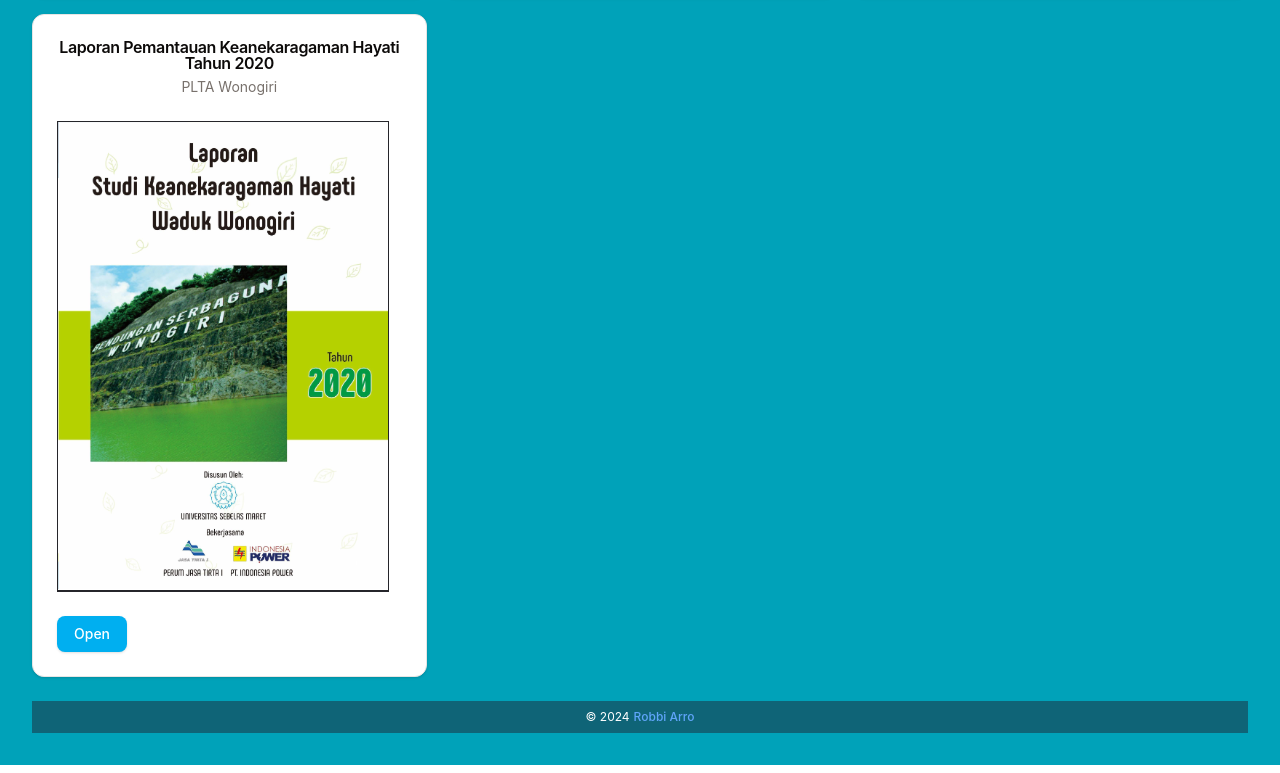
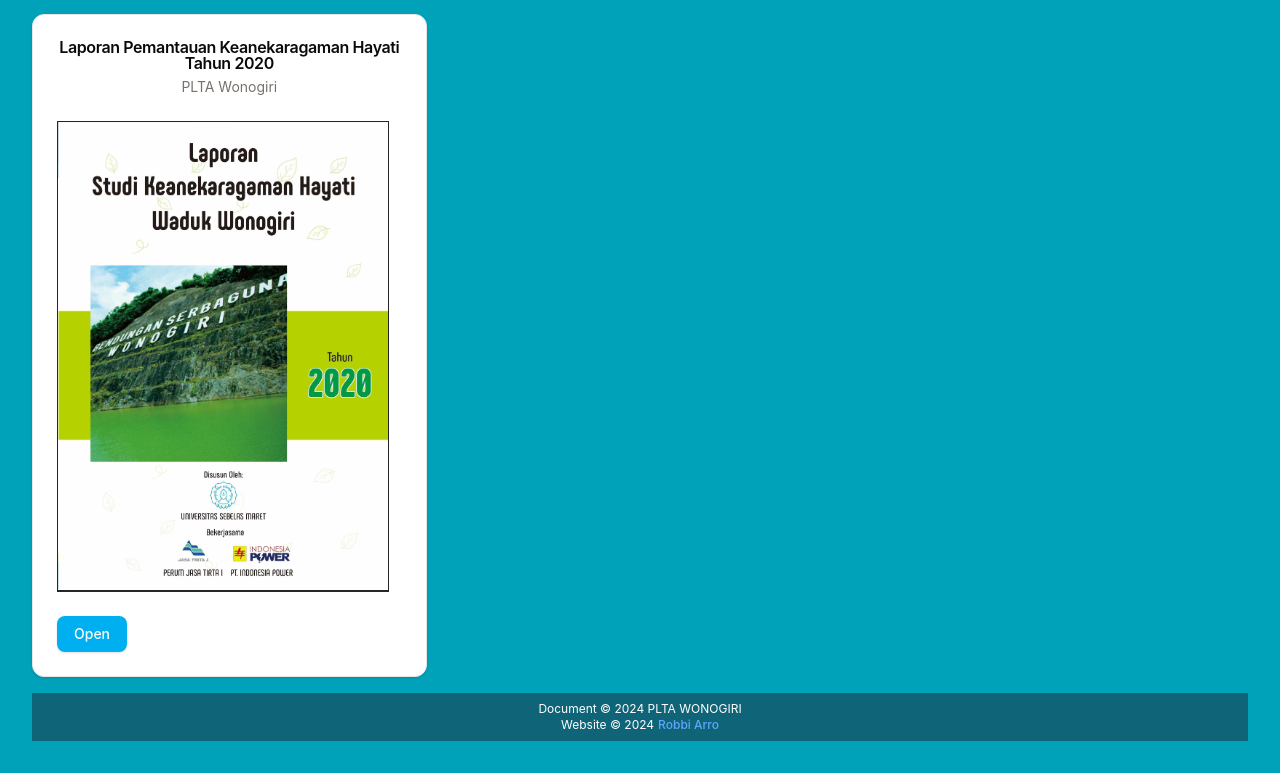
Before and after one commit to arrorobbi/kehatiSI, a React (Vite) app: page / in a window 1280 px wide. Shown: the part 1491-2264 px from the top of the page. Built offline with nearby package versions, Linux system fonts and the light colour scheme.

Commit message:
add content

```diff
--- a/src/App.tsx
+++ b/src/App.tsx
@@ -314,10 +314,11 @@ const App: React.FC = () => {
           </Card>
         </div>
       </body>
-      <footer className="bg-gray-800 bg-opacity-50 text-white py-2 mt-6">
+      <footer className="bg-gray-800 bg-opacity-50 text-white py-2 mt-4">
         <div className="container mx-auto text-center text-xs">
+          <p>Document &copy; {new Date().getFullYear()} PLTA WONOGIRI</p>
           <p>
-            &copy; {new Date().getFullYear()}
+            Website &copy; {new Date().getFullYear()}
             <a
               href="https://portofolio-ten-pink.vercel.app/"
               target="_blank"
```
